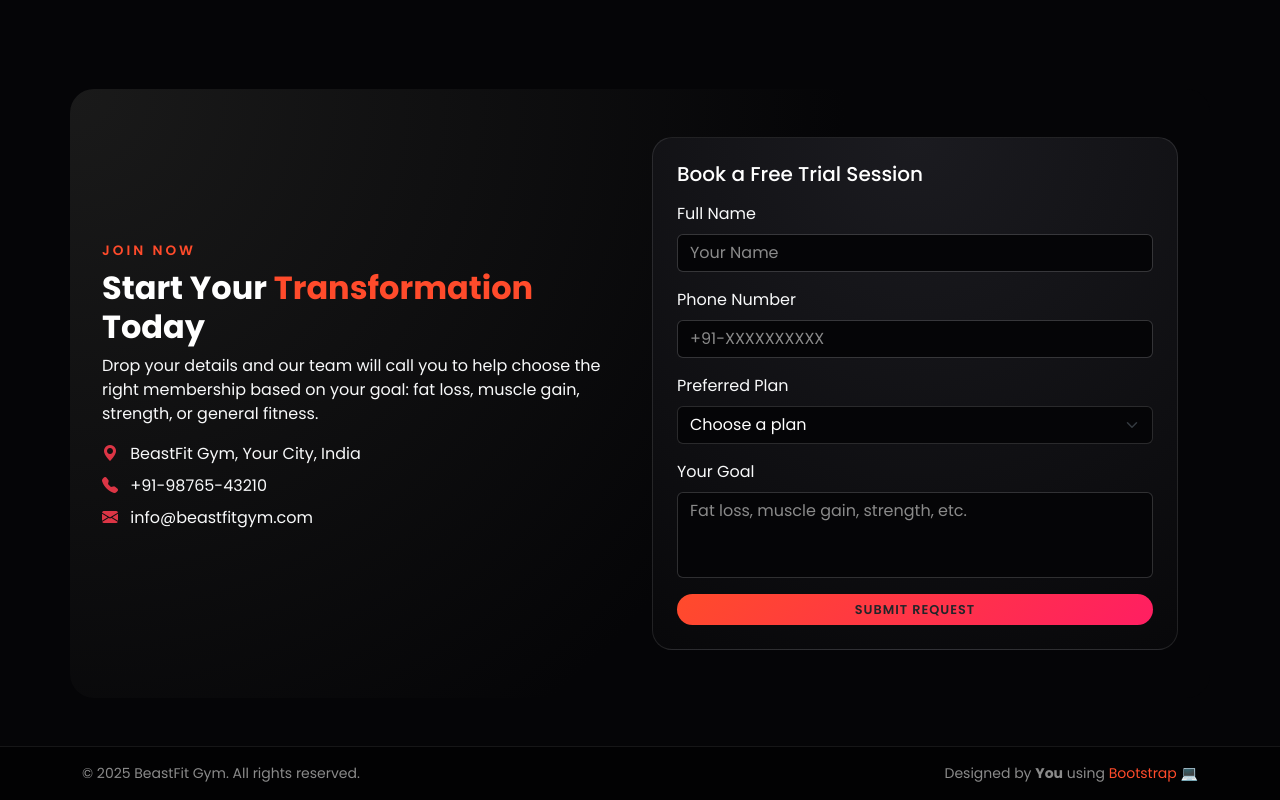
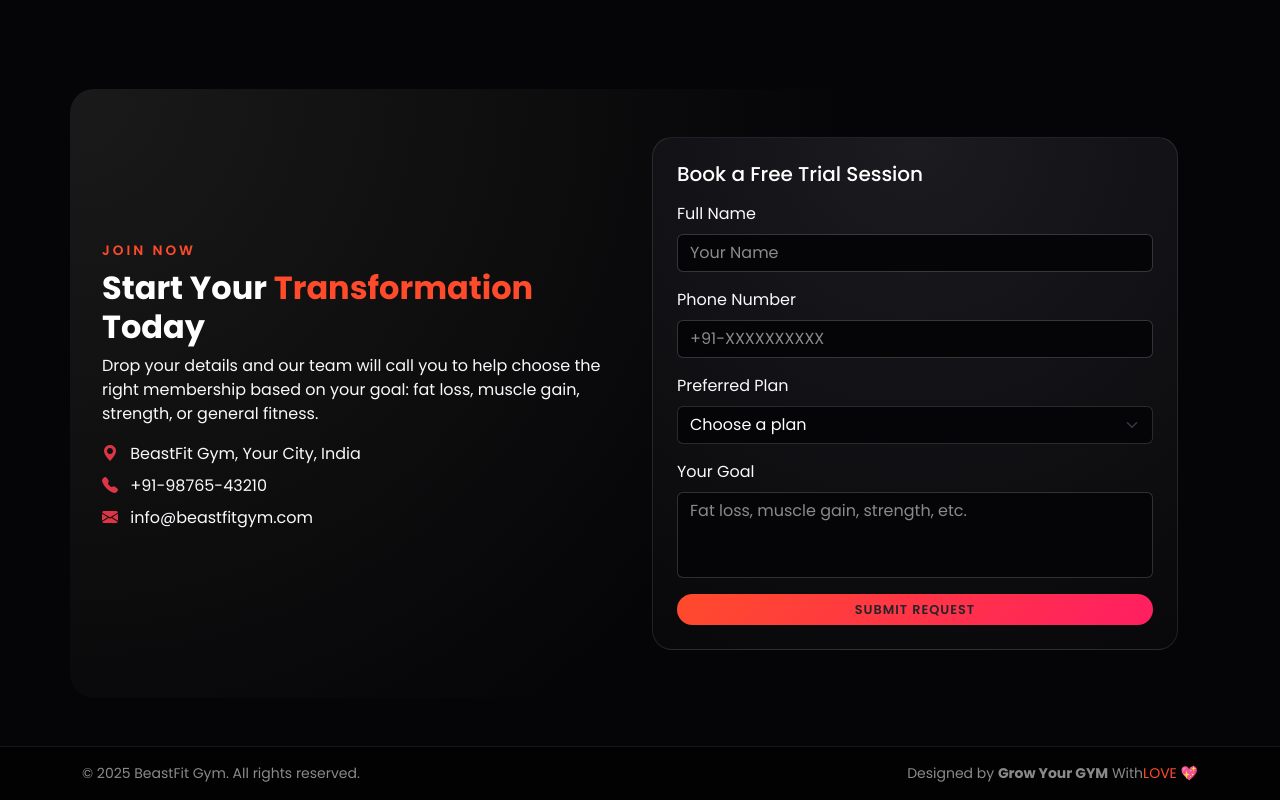
Before and after one commit to ankitK-ydv/gym-backend, a website: page public/index.html in a window 1280 px wide. Shown: the part 2419-3219 px from the top of the page. Drawn offline with nearby package versions, Linux system fonts and the light colour scheme; no server answers.

```diff
--- a/public/index.html
+++ b/public/index.html
@@ -906,7 +906,7 @@
         © <span id="year"></span> BeastFit Gym. All rights reserved.
       </p>
       <p class="mb-0 small">
-        Designed by <strong>You</strong> using <span class="brand-highlight">Bootstrap</span> 💻
+        Designed by <strong>Grow Your GYM</strong> With<span class="brand-highlight">LOVE</span> 💖
       </p>
     </div>
   </footer>
```
